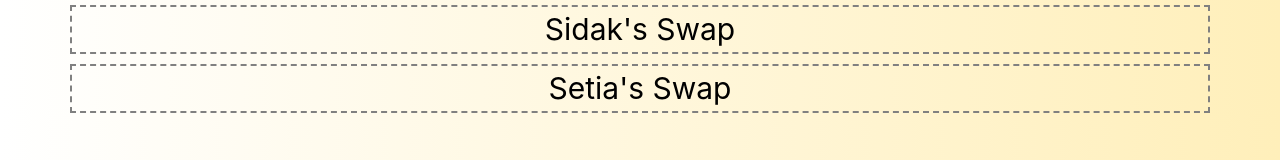
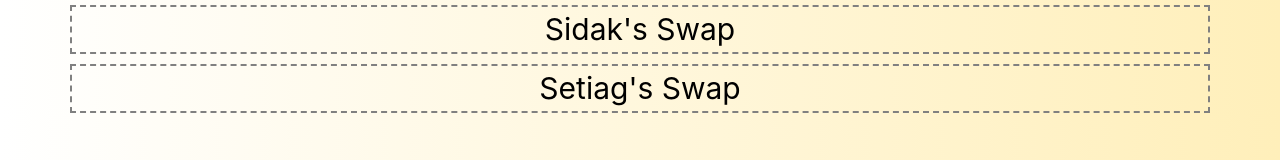
Before and after one commit to theNaut1lus/algorithm-paradise, a plain HTML site: page index.html in a window 1280 px wide. Shown: the part 142-302 px from the top of the page. Drawn offline with nearby package versions, Linux system fonts and the light colour scheme.

Commit message:
Added c files link in enteries
In this name is changed

```diff
--- a/index.html
+++ b/index.html
@@ -20,7 +20,7 @@
                 <a href="entries/sidak-swap.html">Sidak's Swap</a>
             </div>
             <div class="col-md-12 entry text-center">
-                <a href="entries/setia-swap.c">Setia's Swap</a>
+                <a href="entries/setiag-swap.c">Setiag's Swap</a>
             </div>
         </div>
 
```
